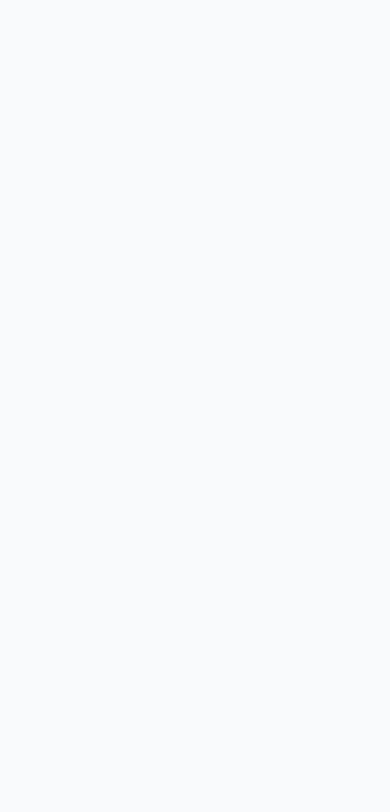
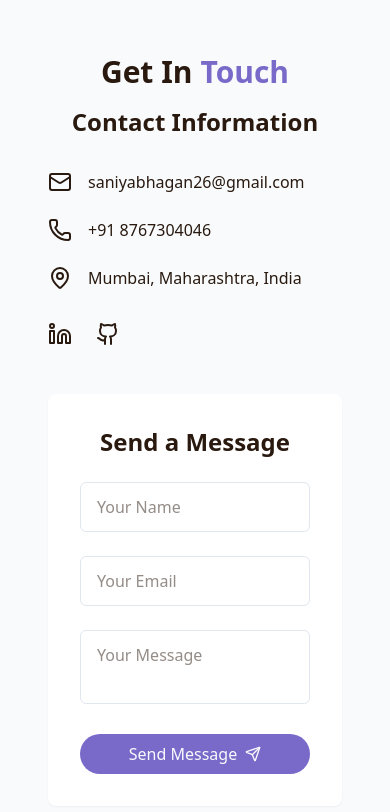
Before and after one commit to SaniyaBhagane/Portfolio-React-, a React (Vite) app: page / in a window 390 px wide. Shown: the part 8082-8894 px from the top of the page. Before the commit the page ends 8040 px from the top, so only its background shows below. Built offline with nearby package versions, Linux system fonts and the light colour scheme.

Commit message:
contacts setup

```diff
--- a/package.json
+++ b/package.json
@@ -14,11 +14,13 @@
     "@tailwindcss/vite": "^4.1.18",
     "class-variance-authority": "^0.7.1",
     "clsx": "^2.1.1",
+    "emailjs-com": "^3.2.0",
     "lucide-react": "^0.562.0",
     "react": "^19.2.0",
     "react-dom": "^19.2.0",
     "react-icons": "^5.5.0",
     "react-router-dom": "^7.11.0",
+    "sonner": "^2.0.7",
     "tailwind-merge": "^3.4.0",
     "tailwindcss": "^4.1.18"
   },
--- /dev/null
+++ b/src/Components/ContactSettings.jsx
@@ -0,0 +1,134 @@
+import { Github, Linkedin, Mail, MapPin, Phone, Send } from "lucide-react";
+import React, { useState } from "react";
+import { cn } from "../lib/utils";
+import emailjs from "emailjs-com";
+import { showSuccess, showError } from "../components/ui/toast";
+
+const ContactSettings = () => {
+  const [isSubmitting, setIsSubmitting] = useState(false);
+  const [formData, setFormData] = useState({
+    name: "",
+    email: "",
+    message: "",
+  });
+
+  const handleChange = (e) => {
+    setFormData({ ...formData, [e.target.name]: e.target.value });
+  };
+
+  const handleSubmit = (e) => {
+    e.preventDefault();
+    setIsSubmitting(true);
+
+    emailjs
+      .send(
+        "YOUR_SERVICE_ID",
+        "YOUR_TEMPLATE_ID",
+        formData,
+        "YOUR_PUBLIC_KEY"
+      )
+      .then(
+        () => {
+          showSuccess("Message sent successfully 🚀");
+          setFormData({ name: "", email: "", message: "" });
+          setIsSubmitting(false);
+        },
+        () => {
+          showError("Failed to send message 😢");
+          setIsSubmitting(false);
+        }
+      );
+  };
+
+  return (
+    <section id="contacts" className="py-24 px-4 bg-secondary/30">
+      <div className="container mx-auto max-w-5xl">
+        <h2 className="text-3xl md:text-4xl font-bold mb-4 text-center">
+          Get In <span className="text-primary">Touch</span>
+        </h2>
+
+        <div className="grid grid-cols-1 md:grid-cols-2 gap-12">
+          {/* LEFT SIDE */}
+          <div className="space-y-8">
+            <h3 className="text-2xl font-semibold">Contact Information</h3>
+
+            <div className="space-y-6">
+              <div className="flex gap-4">
+                <Mail />
+                <a href="mailto:saniyabhagan26@gmail.com">
+                  saniyabhagan26@gmail.com
+                </a>
+              </div>
+              <div className="flex gap-4">
+                <Phone />
+                <a href="tel:+918767304046">+91 8767304046</a>
+              </div>
+              <div className="flex gap-4">
+                <MapPin />
+                Mumbai, Maharashtra, India
+              </div>
+            </div>
+
+            <div className="flex gap-6">
+              <a href="https://linkedin.com" target="_blank">
+                <Linkedin />
+              </a>
+              <a href="https://github.com" target="_blank">
+                <Github />
+              </a>
+            </div>
+          </div>
+
+          {/* FORM */}
+          <div className="bg-card p-8 rounded-lg shadow-xs">
+            <h3 className="text-2xl font-semibold mb-6">Send a Message</h3>
+
+            <form className="space-y-6" onSubmit={handleSubmit}>
+              <input
+                type="text"
+                name="name"
+                required
+                placeholder="Your Name"
+                value={formData.name}
+                onChange={handleChange}
+                className="w-full px-4 py-3 rounded-md border"
+              />
+
+              <input
+                type="email"
+                name="email"
+                required
+                placeholder="Your Email"
+                value={formData.email}
+                onChange={handleChange}
+                className="w-full px-4 py-3 rounded-md border"
+              />
+
+              <textarea
+                name="message"
+                required
+                placeholder="Your Message"
+                value={formData.message}
+                onChange={handleChange}
+                className="w-full px-4 py-3 rounded-md border resize-none"
+              />
+
+              <button
+                type="submit"
+                disabled={isSubmitting}
+                className={cn(
+                  "cosmic-button w-full flex items-center justify-center gap-2"
+                )}
+              >
+                {isSubmitting ? "Sending..." : "Send Message"}
+                <Send size={16} />
+              </button>
+            </form>
+          </div>
+        </div>
+      </div>
+    </section>
+  );
+};
+
+export default ContactSettings;
--- a/src/Components/Navbar.jsx
+++ b/src/Components/Navbar.jsx
@@ -57,7 +57,7 @@ export const Navbar = () => {
             ))}
 
             {/* Social Icons */}
-            <a
+            {/* <a
               href="https://github.com/SaniyaBhagane"
               target="_blank"
               rel="noopener noreferrer"
@@ -73,7 +73,7 @@ export const Navbar = () => {
               className="text-foreground/70 hover:text-primary transition"
             >
               <Linkedin size={20} />
-            </a>
+            </a> */}
 
             {/* Theme Toggle (Desktop) */}
             <ThemeToggle />
@@ -113,7 +113,7 @@ export const Navbar = () => {
           ))}
 
           {/* Mobile Social Icons */}
-          <div className="flex gap-6 pt-4">
+          {/* <div className="flex gap-6 pt-4">
             <a
               href="https://github.com/SaniyaBhagane"
               target="_blank"
@@ -129,7 +129,7 @@ export const Navbar = () => {
             >
               <Linkedin size={24} />
             </a>
-          </div>
+          </div> */}
 
           {/* Theme Toggle (Mobile) */}
           <ThemeToggle />
--- a/src/pages/Home.jsx
+++ b/src/pages/Home.jsx
@@ -5,6 +5,7 @@ import HeroSection from "../Components/HeroSection";
 import AboutMe from "../Components/AboutMe";
 import SkillsSection from "../Components/SkillsSection";
 import ProjectsSection from "../Components/ProjectsSection";
+import ContactSettings from "../Components/ContactSettings";
 
 
 export const Home = () => {
@@ -22,6 +23,7 @@ export const Home = () => {
             <AboutMe />
             <SkillsSection />
             <ProjectsSection />
+            <ContactSettings />
         </main>
     </div>
     )
```
Also changed, not shown: 1 other file (tests, documents, lock files or other folders).
